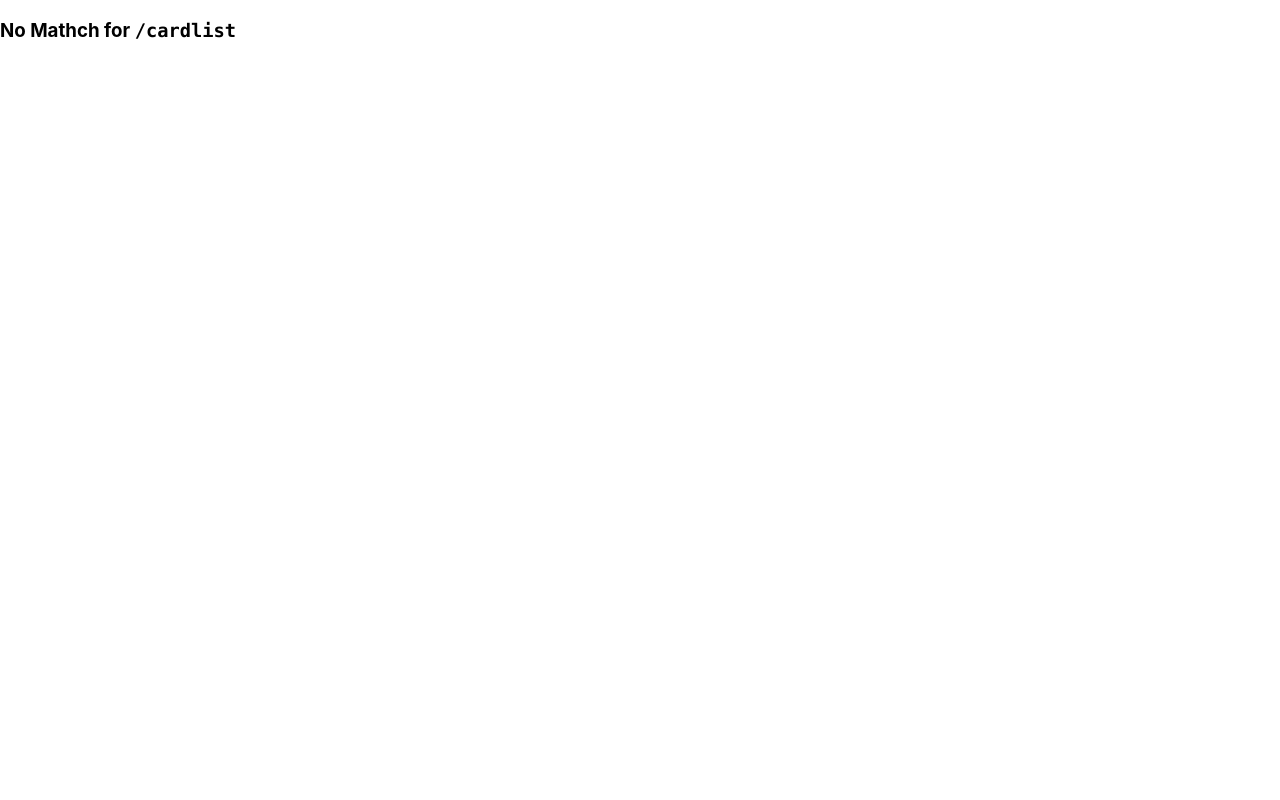
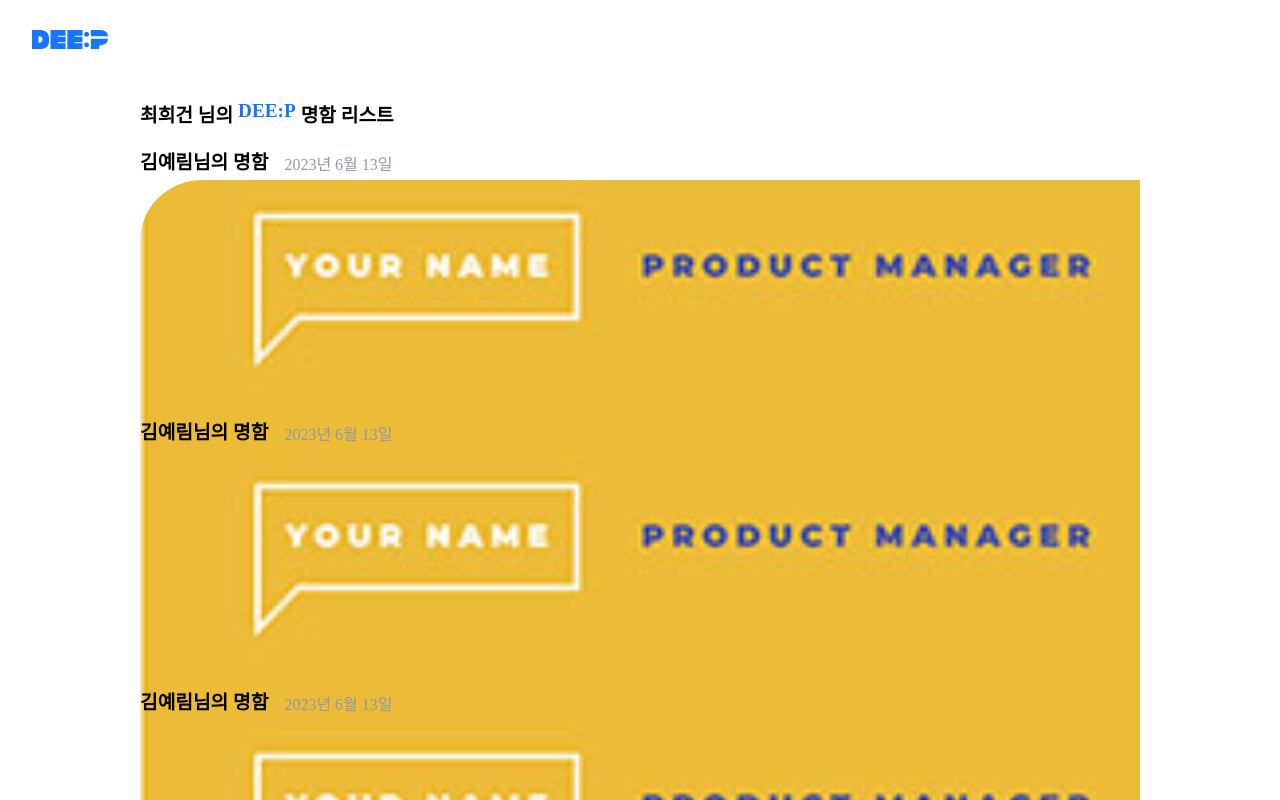
Before and after one commit to Project-DEE-P/DEEP-FrontEnd, a React (Create React App) app in the folder deep-web/: page /cardlist in a window 1280 px wide. Shown: the top 800 px of the page. Built offline with nearby package versions, Linux system fonts and the light colour scheme.

Commit message:
✨ :: CardList 개발

```diff
--- /dev/null
+++ b/deep-web/src/components/cardList/card/index.tsx
@@ -0,0 +1,19 @@
+import React from "react";
+import * as S from "./style";
+import Sample from "../../../assets/img/SampleCard.svg";
+const Card = () => {
+  return (
+    <>
+      <S.CardContainer>
+        <S.CardNameWrapper>
+          <S.CardNameText>김예림</S.CardNameText>
+          <S.CardNameText>님의 명함</S.CardNameText>
+          <S.CardDateText>2023년 6월 13일</S.CardDateText>
+        </S.CardNameWrapper>
+        <S.SampleCardImg src={Sample}></S.SampleCardImg>
+      </S.CardContainer>
+    </>
+  );
+};
+
+export default Card;
--- /dev/null
+++ b/deep-web/src/components/cardList/card/style.ts
@@ -0,0 +1,34 @@
+import styled from "styled-components";
+
+export const CardContainer = styled.div`
+  width: calc(100vw - 30px);
+  height: 15rem;
+  margin-bottom: 10px;
+`;
+
+export const CardNameText = styled.p`
+  font-size: 1.2em;
+  color: black;
+  font-family: "pretendard";
+  font-weight: 600;
+  margin-bottom: 5px;
+`;
+
+export const CardNameWrapper = styled.div`
+  display: flex;
+  flex-direction: row;
+  align-items: flex-end;
+`;
+
+export const CardDateText = styled.p`
+  font-size: 1em;
+  color: #8c9aab;
+  font-family: "pretendard";
+  font-weight: 400;
+  margin-left: 1em;
+  margin-bottom: 5px;
+`;
+
+export const SampleCardImg = styled.img<{ src: string }>`
+  width: 100%;
+`;
--- /dev/null
+++ b/deep-web/src/components/cardList/index.tsx
@@ -0,0 +1,26 @@
+import React from "react";
+import Layout from "../../container/share/Layout";
+import * as S from "./style";
+import AppHeader from "../layout/AppHeader";
+import Card from "./card";
+const CardList = () => {
+  return (
+    <>
+      <AppHeader />
+      <S.CardListContainer>
+        <S.CardListTitleWrapper>
+          <S.CardListTitleBlack>최희건 님의</S.CardListTitleBlack>
+          <S.CardListTitleBlue>DEE:P</S.CardListTitleBlue>
+          <S.CardListTitleBlack>명함 리스트</S.CardListTitleBlack>
+        </S.CardListTitleWrapper>
+        <S.CardWrapper>
+          {[...Array(5)].map((idx) => (
+            <Card></Card>
+          ))}
+        </S.CardWrapper>
+      </S.CardListContainer>
+    </>
+  );
+};
+
+export default CardList;
--- /dev/null
+++ b/deep-web/src/components/cardList/style.ts
@@ -0,0 +1,36 @@
+import styled from "styled-components";
+import { DefaultBox } from "../../styles/default";
+
+export const CardListContainer = styled(DefaultBox)`
+  min-height: calc(100vh - 40px);
+  padding: 30px;
+  overflow-y: scroll;
+`;
+
+export const CardListTitleBlack = styled.div`
+  font-size: 1.2em;
+  color: black;
+  font-family: "pretendard";
+  font-weight: 600;
+`;
+
+export const CardListTitleBlue = styled.div`
+  font-size: 1.2em;
+  color: #1775f9;
+  font-family: "pretendard";
+  font-weight: 600;
+`;
+
+export const CardListTitleWrapper = styled.div`
+  display: flex;
+  flex-direction: row;
+  column-gap: 5px;
+`;
+
+export const CardWrapper = styled.div`
+  display: flex;
+  flex-direction: column;
+  column-gap: 20px;
+  row-gap: 20px;
+  overflow-y: scroll;
+`;
--- a/deep-web/src/components/layout/AppHeader/index.tsx
+++ b/deep-web/src/components/layout/AppHeader/index.tsx
@@ -1,20 +1,16 @@
 import React from "react";
 import * as a from "./style";
 import { Link } from "react-router-dom";
-import Logo from "../../../assets/logo.svg"
+import DeepLogoImg from "../../../assets/img/DeepLogo.svg";
 
 const AppHeader = () => {
-    return (
-        <a.HeaderContainer>
-            <a.AppHeaderBox>
-                <div>
-                    <a>
-                        <img src="/logo.svg" alt="deep_logo" />
-                    </a>
-                </div>
-            </a.AppHeaderBox>
-        </a.HeaderContainer>
-    )
-}
+  return (
+    <a.HeaderContainer>
+      <a.AppHeaderBox>
+        <a.LogoImg src={DeepLogoImg} />
+      </a.AppHeaderBox>
+    </a.HeaderContainer>
+  );
+};
 
 export default AppHeader;
--- a/deep-web/src/components/layout/AppHeader/style.ts
+++ b/deep-web/src/components/layout/AppHeader/style.ts
@@ -7,16 +7,15 @@ export const HeaderContainer = styled.div`
   background: #fff;
 `;
 
+export const LogoImg = styled.img<{ src: string }>`
+  width: 5rem;
+  height: 1.2rem;
+`;
+
 export const AppHeaderBox = styled(DefaultBox)`
   position: relative;
-    padding: 0 20px;
-    a {
-        img {
-            height: 140px;
-            margin: -5px 0;
-        }
-    }
-`
+  margin: 30px;
+`;
 
 export const HeaderButtonBox = styled.div`
   position: absolute;
@@ -25,7 +24,7 @@ export const HeaderButtonBox = styled.div`
   right: 20px;
   display: flex;
   align-items: center;
-`
+`;
 export const HeaderButton = styled.a`
   width: 30px;
   height: 30px;
@@ -39,4 +38,4 @@ export const HeaderButton = styled.a`
     color: #495057;
     margin: 8px !important;
   }
-`
+`;
--- a/deep-web/src/container/share/Layout/index.tsx
+++ b/deep-web/src/container/share/Layout/index.tsx
@@ -5,13 +5,13 @@ import AppHeader from "../../../components/layout/AppHeader";
 
 const PageContainer = styled(DefaultBox)`
   min-height: calc(100vh - 40px);
-`
+`;
 const NFCContainer = styled.div`
   display: flex;
   justify-content: space-between;
   margin-left: 40px;
   margin-top: 18%;
-`
+`;
 
 const NFCTitle = styled.p`
   color: #000;
@@ -20,7 +20,7 @@ const NFCTitle = styled.p`
   font-size: 23px;
   font-style: normal;
   font-weight: 700;
-`
+`;
 const CardContainer = styled.div`
   display: flex;
   justify-content: center;
@@ -31,20 +31,20 @@ const CardContainer = styled.div`
       height: 190px;
     }
   }
-`
+`;
 const MemoContainer = styled.div`
   display: flex;
   justify-content: space-between;
   margin-left: 40px;
   margin-top: 15%;
-`
+`;
 
 const WriteMemo = styled.p`
-    color: var(--gray-300, #8C9AAB);;
+  color: var(--gray-300, #8c9aab);
   font-family: Pretendard;
   font-size: 14px;
   font-weight: 400;
-`
+`;
 const ButtonContainer = styled.div`
   display: flex;
   justify-content: center;
@@ -57,8 +57,8 @@ const RememberButton = styled.button`
   height: 56px;
   flex-shrink: 0;
   border-radius: 16px;
-    background: var(--blue-400, #4591FA);
-    color: #FFF;
+  background: var(--blue-400, #4591fa);
+  color: #fff;
   font-family: Pretendard;
   font-size: 18px;
   font-style: normal;
@@ -81,24 +81,22 @@ const Layout = ({ children }: Props) => {
       <AppHeader />
       <PageContainer>
         <NFCContainer>
-                    <NFCTitle>최희건 님의 <span style={{ color: '#1775F9' }}>DEE:P</span> 명함</NFCTitle>
+          <NFCTitle>
+            최희건 님의 <span style={{ color: "#1775F9" }}>DEE:P</span> 명함
+          </NFCTitle>
         </NFCContainer>
         <CardContainer>
           <a>
             <img src="cardsample.svg" alt="error" />
           </a>
         </CardContainer>
-                <MemoContainer>
-                    최희건님에 대한 메모를 남겨주세요.
-                </MemoContainer>
+        <MemoContainer>최희건님에 대한 메모를 남겨주세요.</MemoContainer>
         <ButtonContainer>
-                    <RememberButton>
-                        기억하기
-                    </RememberButton>
+          <RememberButton>기억하기</RememberButton>
         </ButtonContainer>
       </PageContainer>
     </>
-    )
-}
+  );
+};
 
 export default Layout;
--- /dev/null
+++ b/deep-web/src/pages/CardList/index.tsx
@@ -0,0 +1,12 @@
+import React from "react";
+import CardList from "../../components/cardList";
+
+const CardListPage = () => {
+  return (
+    <>
+      <CardList />
+    </>
+  );
+};
+
+export default CardListPage;
--- a/deep-web/src/router/router.tsx
+++ b/deep-web/src/router/router.tsx
@@ -3,13 +3,14 @@ import { BrowserRouter, Route, Routes } from "react-router-dom";
 import ShowCard from "../pages/ShowCard/index";
 import OAuthPage from "../pages/OAuth/OAuth";
 import NoMatchPage from "../pages/NoMatch";
-
+import CardListPage from "../pages/CardList";
 const Router = () => {
   return (
     <BrowserRouter>
       <Routes>
         <Route path="/showCard" element={<ShowCard />} />
         <Route path="/oauth" element={<OAuthPage />} />
+        <Route path="/cardlist" element={<CardListPage />} />
         <Route path="*" element={<NoMatchPage />} />
       </Routes>
     </BrowserRouter>
--- a/deep-web/src/styles/default.tsx
+++ b/deep-web/src/styles/default.tsx
@@ -2,6 +2,7 @@ import { createGlobalStyle } from "styled-components";
 import styled from "styled-components";
 
 export const GlobalStyle = createGlobalStyle`
+@import url('https://cdn.jsdelivr.net/gh/orioncactus/pretendard/dist/web/static/pretendard.css');
     body {
         line-height: 1;
         font-family: Pretendard;
@@ -55,7 +56,7 @@ export const GlobalStyle = createGlobalStyle`
         font-family: inherit;
         resize: none;
     }
-`
+`;
 export const DefaultBox = styled.div`
   width: 100%;
   height: 100%;
```
Also changed, not shown: deep-web/public/font/createGlobalStyle.css (added, +80 -0 lines), deep-web/src/assets/img/SampleCard.svg (added). Lines whose indentation alone changed are shown as unchanged.
